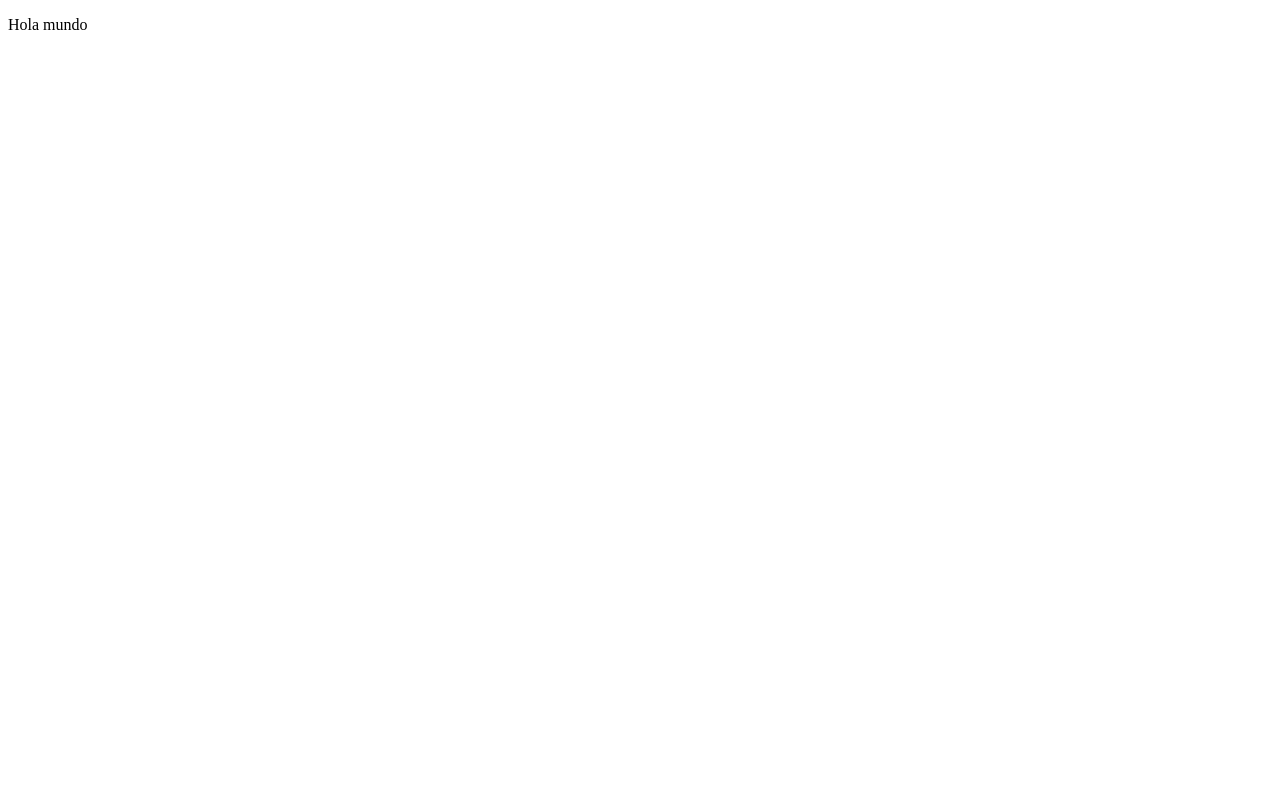
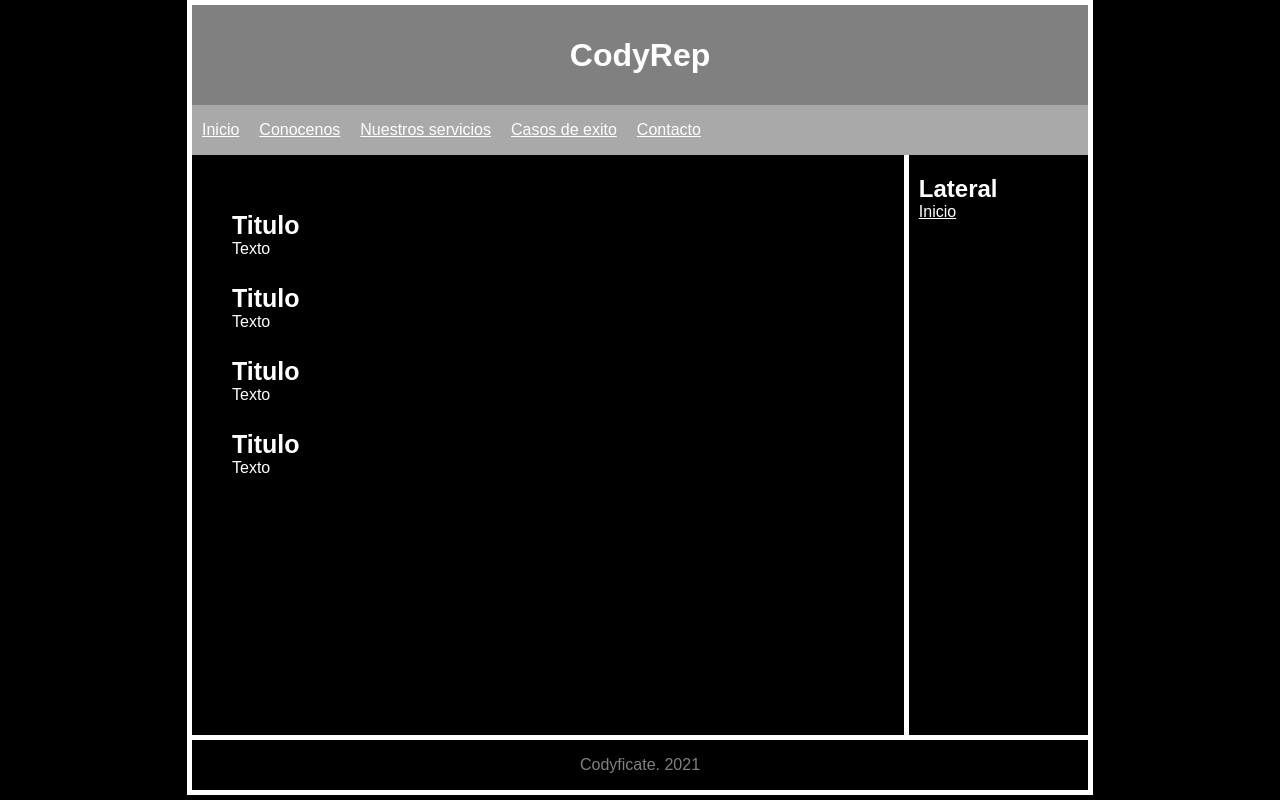
Before and after one commit to DionisioSatiro/4IV8_Proyecto_Aula_Equipo6_Codyrep, a plain HTML site: page Index.html in a window 1280 px wide. Drawn offline with Linux system fonts and the light colour scheme; files that its build step writes are made by us from their sources.

Commit message:
formulario conocenos

```diff
--- /dev/null
+++ b/CSS/formulario.css
@@ -0,0 +1,55 @@
+*{
+    box-sizing: border-box;
+}
+
+body{
+    margin: 0;
+    font-family: sans-serif;
+    background: black;
+}
+.form-register{
+    width: 98%;
+    max-width: 500px;
+    margin: auto;
+    background: gray;
+    border-radius: 10px;
+}
+.form__titulo{
+    background: rgba(240, 198, 122, 0.637);
+    color: white;
+    padding: 20px;
+    text-align: center;
+    font-weight: 100;
+    font-size: 30px;
+    border-top-left-radius: 7px;
+    border-top-right-radius: 7px;
+    border-bottom: 5px solid black;
+}
+.contenedor-inputs{
+    padding: 10px 30px;
+    display: flex;
+    flex-wrap: wrap;
+    justify-content: space-between;
+}
+input{
+    margin-bottom: 15px;
+    padding: 15px;
+    font-size: 16px;
+    border-radius: 5px;
+    border: 1px solid black;
+}
+.input-50{
+    width: 48%;
+}
+.input-100{
+    width: 100%;
+}
+.btn-enviar{
+    background: rgba(240, 198, 122, 0.637);
+    color: rgb(7, 7, 7);
+    margin: auto;
+    padding: 15px 30px;
+}
+.btn-enviar:active{
+    transform: scale(1.1);
+}
--- /dev/null
+++ b/CSS/style.css
@@ -0,0 +1,76 @@
+*{
+    margin: 0;
+    padding: 0;
+}
+body{
+    background: black;
+    font-family: Arial, "HelveticaNeueLT Std", sans-serif;
+}
+#container{
+    width: 70%;
+    margin: 0 auto;
+    border: 5px solid white;
+}
+header{
+    background: gray;
+    height: 100px;
+    width: 100%;
+    text-align: center;
+    line-height: 100px;
+    color: white;
+    border-bottom: 0 dashed black;
+}
+nav{
+    background: darkgray;
+    height: 50px;
+    border-bottom: 0 dashed black;
+}
+nav ul li{
+    float: left;
+    list-style: none;
+    margin: 10px;
+    line-height: 30px;
+}
+#content{
+    float: left;
+    width: calc(80% - 85px);
+    min-height: 500px;
+    padding: 40px;
+    border-right: 5px solid white;
+}
+.article:first-child{
+    border-top: 1px solid black;
+    padding-bottom: 10px;
+}
+.article h2{
+    font-size: 25px;
+}
+.article{
+    color: white;
+    margin-top: 15px;
+    margin-bottom: 15px;
+    border-bottom: 1px solid black;
+    padding-bottom: 10px;
+}
+aside{
+    float: left;
+    width: calc(20% - 20px);
+    min-height: 500px;
+    padding-left: 10px;
+    padding-right: 10px;
+    padding-top: 20px;
+}
+aside h2{
+    color: white;
+}
+.clearfix{
+    clear: both;
+}
+footer{
+    background: black;
+    color: gray;
+    text-align: center;
+    height: 50px;
+    line-height: 50px;
+    border-top: 5px solid white;
+}
--- a/Index.html
+++ b/Index.html
@@ -4,11 +4,56 @@
         <meta charset="UTF-8">
         <meta http-equiv="X-UA-Compatible" content="IE=edge">
         <meta name="viewport" content="width=device-width, initial-scale=1.0">
-        <title>Document</title>
+        <title>Codificate</title>
+        <link rel="stylesheet" href="style.css">
     </head>
     <body>
 
-        <p>Hola mundo</p>
+
+        <div id="container">
+            <header>
+                <h1>CodyRep</h1>
+            </header>
+            <nav>
+                <ul>
+                    <li><a href="Index.html" style="color: white">Inicio</a></li>
+                    <li><a href="Index.html" style="color: white">Conocenos</a></li>
+                    <li><a href="Index.html" style="color: white">Nuestros servicios</a></li>
+                    <li><a href="Index.html" style="color: white">Casos de exito</a></li>
+                    <li><a href="Index.html" style="color: white">Contacto</a></li>
+                </ul>
+            </nav>
+            <div class ="clearfix"></div>
+            <section id="content">
+                <article class="article">
+                    <h2>Titulo</h2>
+                    <p>Texto</p>
+                </article>
+                <article class="article">
+                    <h2>Titulo</h2>
+                    <p>Texto</p>
+                </article>
+                <article class="article">
+                    <h2>Titulo</h2>
+                    <p>Texto</p>
+                </article>
+                <article class="article">
+                    <h2>Titulo</h2>
+                    <p>Texto</p>
+                </article>
+
+            </section>
+            <aside>
+                <h2>Lateral</h2>
+                <form>
+                    <a href="Index.html" style="color: white">Inicio</a>
+                </form>
+            </aside>
+            <div class ="clearfix"></div>
+            <footer>
+                Codyficate. 2021
+            </footer>
+        </div>
 
     </body>
 </html>
```
Also changed, not shown: JS/formulario.js (added, +42 -0 lines), conocenos.html (added, +24 -0 lines), img/logo.png (added).
